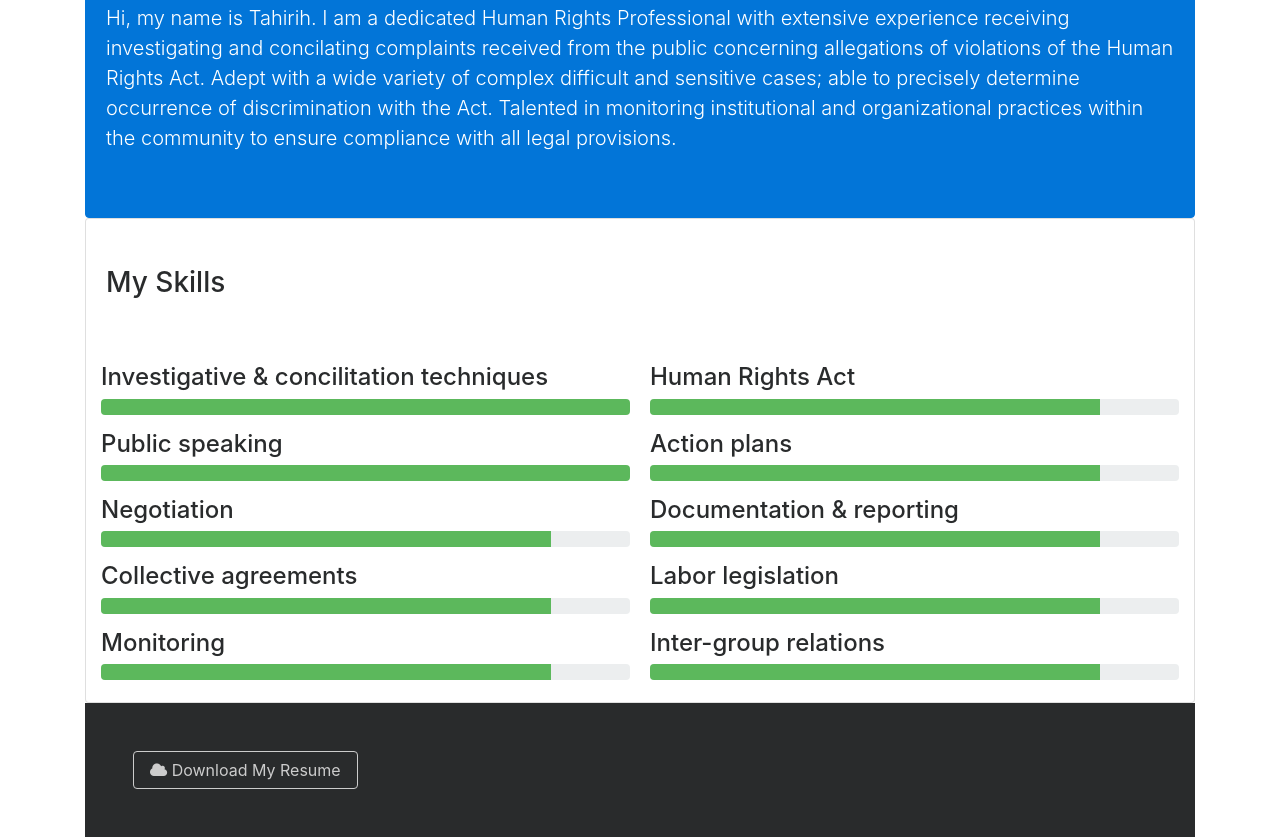
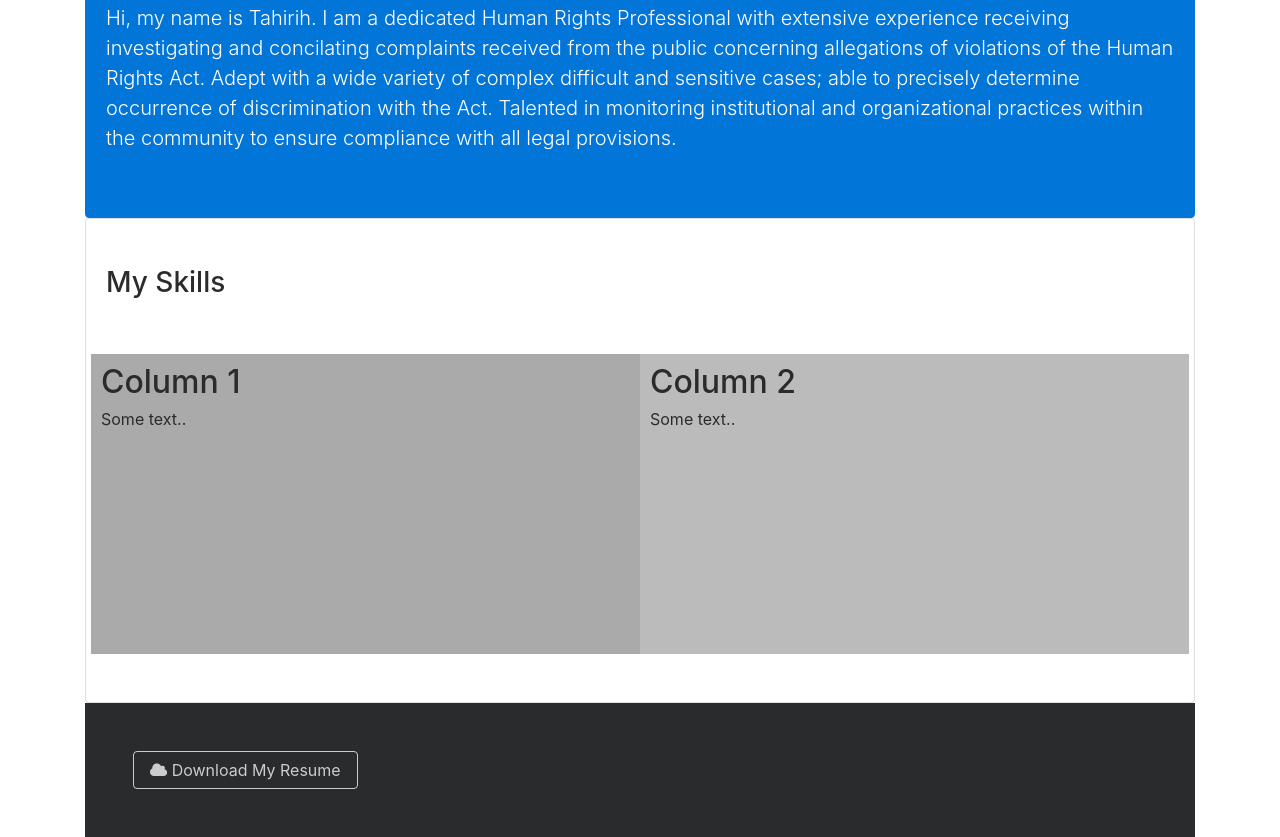
Before and after one commit to Tahirih-Natang/Tahirih-Natang.github.io, a plain HTML site: page index.html in a window 1280 px wide. Shown: the part 583-1420 px from the top of the page. Drawn offline with Linux system fonts and the light colour scheme; some packages are replaced by stand-ins of ours; a script that the page names is missing.

Commit message:
adjust column

```diff
--- a/index.html
+++ b/index.html
@@ -69,6 +69,16 @@
         <p></p>
         <hr>
         <div class="row">
+       <div class="column" style="background-color:#aaa;">
+          <h2>Column 1</h2>
+         <p>Some text..</p>
+      </div>
+      <div class="column" style="background-color:#bbb;">
+        <h2>Column 2</h2>
+        <p>Some text..</p>
+      </div>
+      </div>
+        <!-- <div class="row">
           <div class="column">
             <h4>Investigative & concilitation techniques</h4>
             <div class="progress mb-3">
@@ -111,9 +121,9 @@
             <h4>Inter-group relations</h4>
             <div class="progress mb-3">
               <div class="progress-bar bg-success" role="progressbar" style="width:85%"></div>
-            </div>
-          </div>
-        </div>
+            </div> -->
+          <!-- </div>
+        </div> -->
       </div>
     </div>
 
@@ -299,4 +309,3 @@
     });
   </script>
 </body>
-</html>
```
